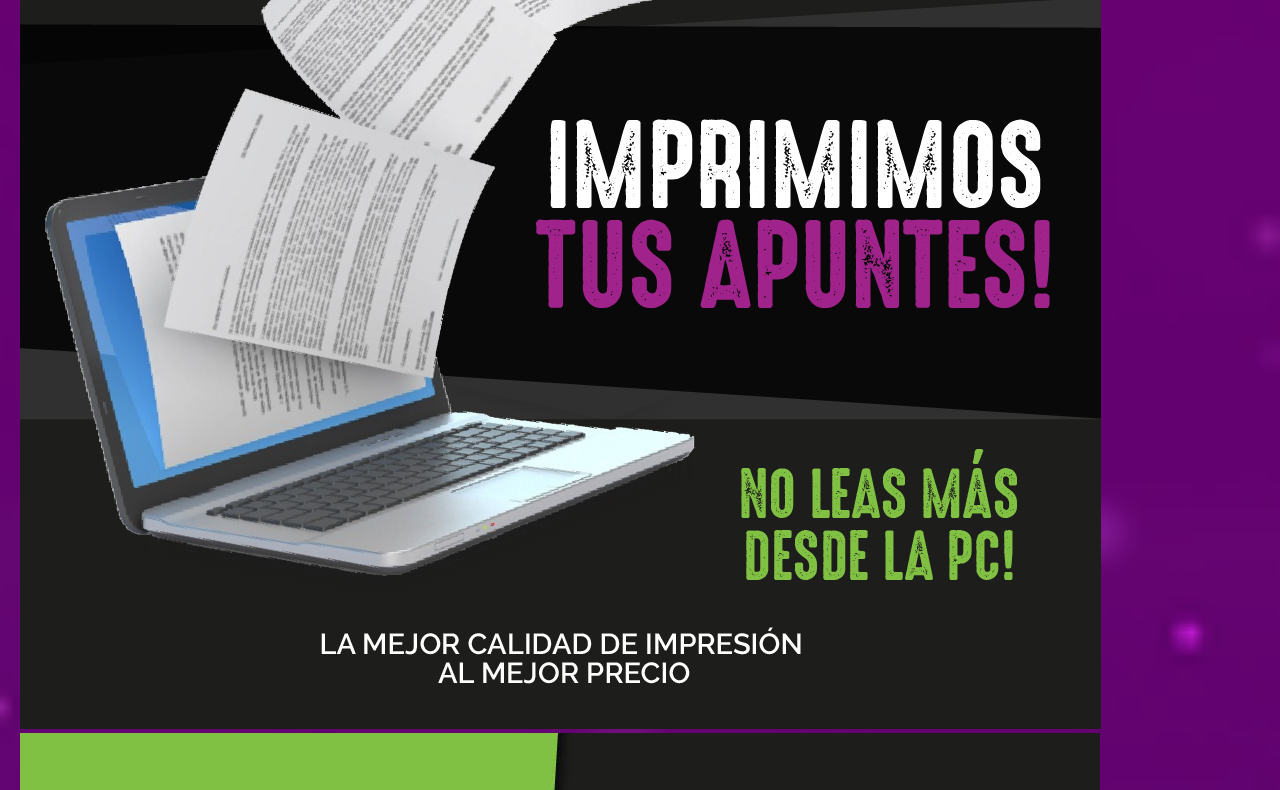
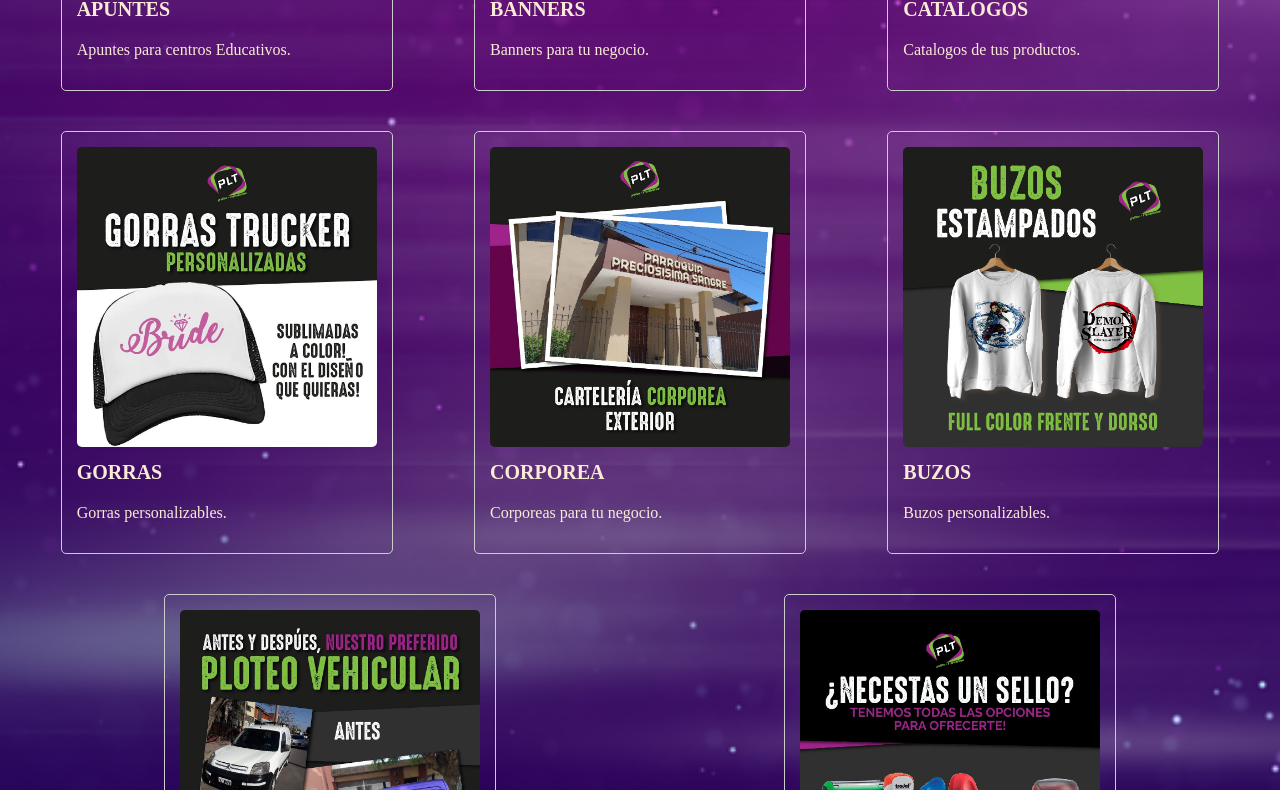
Before and after one commit to dortiz/pltgrafica, a plain HTML site: page pages/productos.html in a window 1280 px wide. Shown: the part 477-1267 px from the top of the page. Drawn offline with Linux system fonts and the light colour scheme; a web font is replaced by a local one.

Commit message:
css-productos

```diff
--- a/css/styles.css
+++ b/css/styles.css
@@ -48,6 +48,37 @@ nav ul li a {
 /* Estilos para la sección principal */
 section {
     padding: 20px;
+}
+
+/* Estilos Productos */
+.contenedor-productos {
+    display: flex;
+    flex-wrap: wrap;
+    justify-content: space-around;
+}
+
+.producto {
+    width: 300px;
+    margin: 20px;
+    padding: 15px;
+    border: 1px solid #ccc;
+    border-radius: 5px;
+}
+
+.producto img {
+    width: 100%;
+    height: auto;
+    border-radius: 5px;
+}
+
+.producto h3 {
+    margin-top: 10px;
+    font-size: 20px;
+}
+
+.producto p {
+    margin-top: 5px;
+    font-size: 16px;
 }
 
 /* Estilos form contacto */
--- a/pages/productos.html
+++ b/pages/productos.html
@@ -26,14 +26,48 @@
 
     <section>
         <h2>Nuestros Productos</h2>
-        <img src="../resource/apuntes.png" alt="Apuntes">
+        <div class="contenedor-productos">
+            <div class="producto">
+                <img src="../resource/apuntes.png" alt="apuntes">
+                <h3>APUNTES</h3>
+                <p>Apuntes para centros Educativos.</p>
+            </div>
+            <div class="producto">
                 <img src="../resource/banners.jpg" alt="banners">
+                <h3>BANNERS</h3>
+                <p>Banners para tu negocio.</p>
+            </div>
+            <div class="producto">
                 <img src="../resource/catalogos.png" alt="catalogos">
+                <h3>CATALOGOS</h3>
+                <p>Catalogos de tus productos.</p>
+            </div>
+            <div class="producto">
                 <img src="../resource/gorras.jpg" alt="gorras">
+                <h3>GORRAS</h3>
+                <p>Gorras personalizables.</p>
+            </div>
+            <div class="producto">
                 <img src="../resource/corporea.jpg" alt="corporea">
+                <h3>CORPOREA</h3>
+                <p>Corporeas para tu negocio.</p>
+            </div>
+            <div class="producto">
                 <img src="../resource/buzos.png" alt="buzos">
+                <h3>BUZOS</h3>
+                <p>Buzos personalizables.</p>
+            </div>
+            <div class="producto">
                 <img src="../resource/ploteovehicular.jpg" alt="ploteo vehicular">
+                <h3>PLOTEO VEHICULAR</h3>
+                <p>Hacete conocido</p>
+            </div>
+            <div class="producto">
                 <img src="../resource/sellos.jpg" alt="sellos">
+                <h3>SELLOS</h3>
+                <p>Sellos de todo tipo.</p>
+            </div>
+        </div>
     </section>
 
     <footer class="border-radius">
```
Lines whose indentation alone changed are shown as unchanged.
